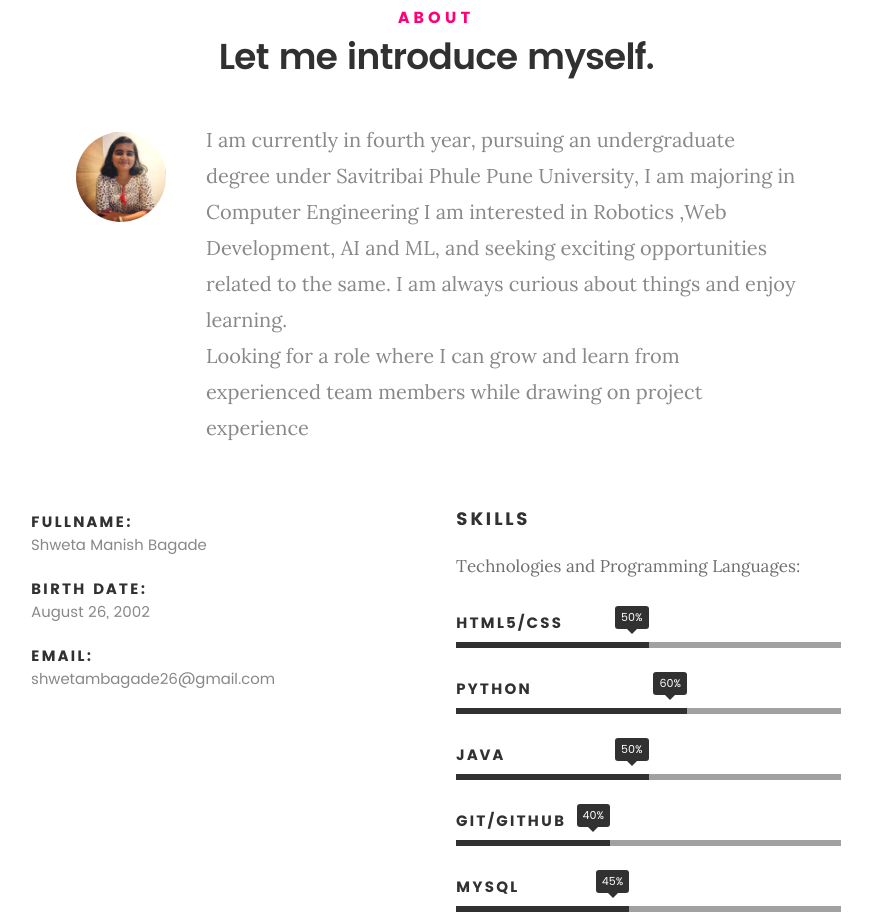
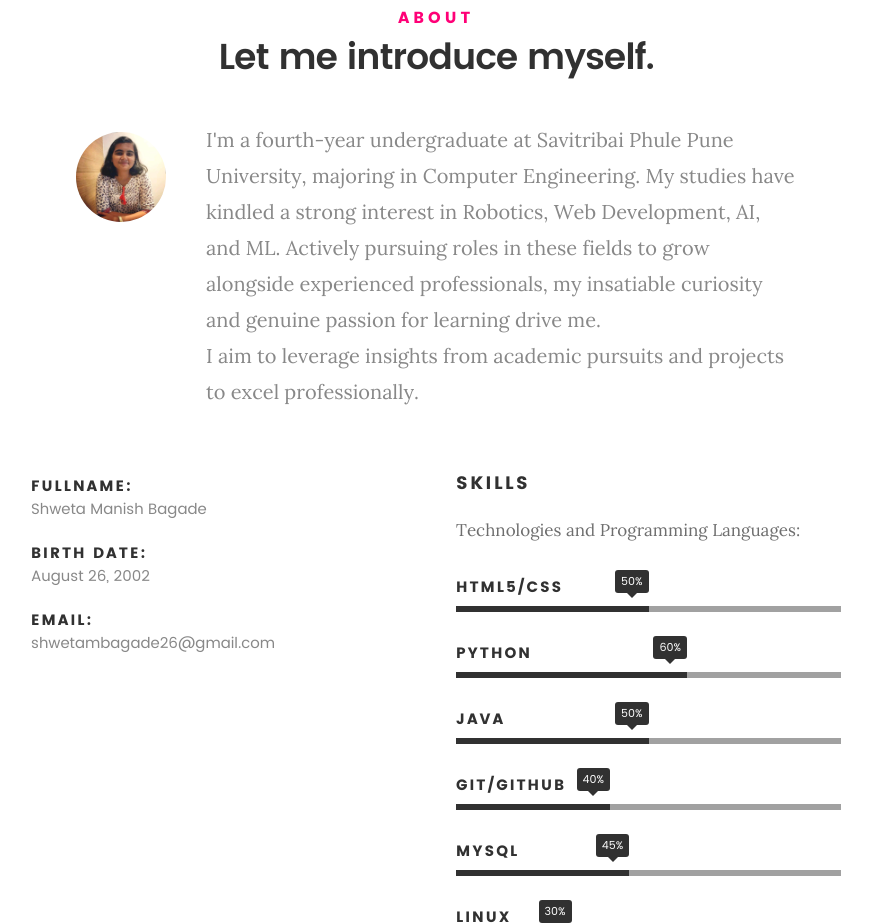
Before and after one commit to shwetabagade26/my_personal_website, a plain HTML site: page index.html in a window 1280 px wide. Shown: the part 917-1840 px from the top of the page, without its empty margins (204-1076 px from the left). Drawn offline with Linux system fonts and the light colour scheme; files whose address does not match are found by name.

Commit message:
portfolio updated

```diff
--- a/index.html
+++ b/index.html
@@ -95,10 +95,11 @@
 
    				<img src="images/profile-pic.jpg" alt="Profile Picture">
 
-   				<p class="lead">I am currently in fourth year, pursuing an undergraduate degree under Savitribai Phule Pune University, I am
-								majoring in Computer Engineering I am interested in Robotics ,Web Development, AI and ML, and seeking
-								exciting opportunities related to the same. I am always curious about things and enjoy learning. <br>Looking for a
-								role where I can grow and learn from experienced team members while drawing on project experience</p>
+   				<p class="lead">I'm a fourth-year undergraduate at Savitribai Phule Pune University,
+					majoring in Computer Engineering. My studies have kindled a strong interest in Robotics,
+					 Web Development, AI, and ML. Actively pursuing roles in these fields to grow alongside experienced professionals,
+					 my insatiable curiosity and genuine passion for learning drive me.<br>
+					 I aim to leverage insights from academic pursuits and projects to excel professionally.</p>
    			</div>
 
    		</div>
```
